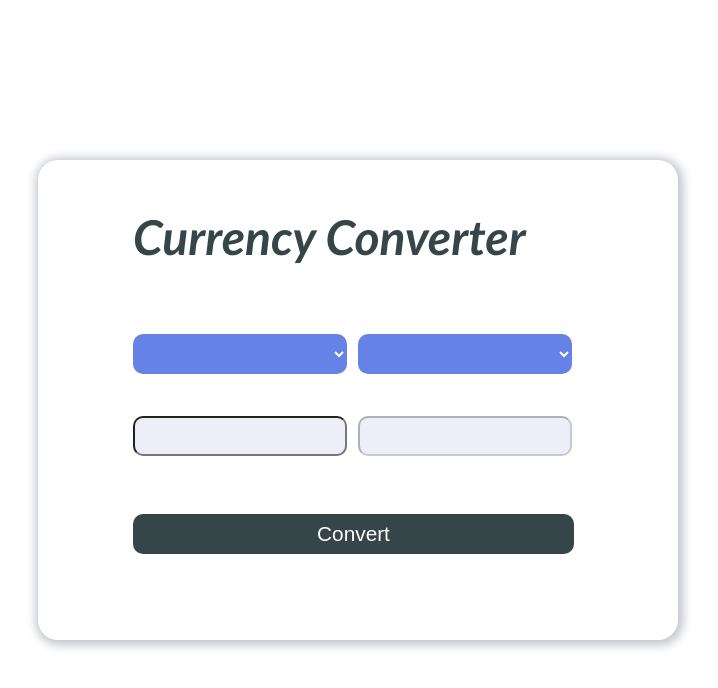
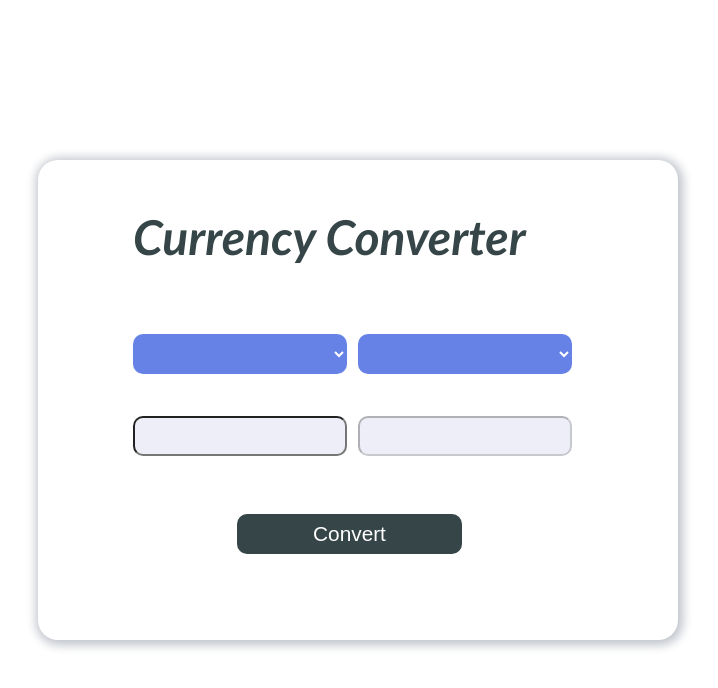
Before and after one commit to AyushDabhi/Budget.com, a plain HTML site: page Currency.html in a window 1280 px wide. Shown: the whole page, without its empty margins (282-1000 px from the left). Drawn offline with Linux system fonts and the light colour scheme; no server answers.

Commit message:
Update Currency.css

```diff
--- a/Currency.css
+++ b/Currency.css
@@ -79,7 +79,7 @@ input{
 }
 
 .btn{
-    width: 98%;
+    width: 50%;
     height: 40px;
     background : #364547;
     color: white;
@@ -88,4 +88,5 @@ input{
     cursor: pointer;
     font-size: 1em;
     margin: 1.8em 0;
+    margin-left : 6.5rem ;
 }
```
